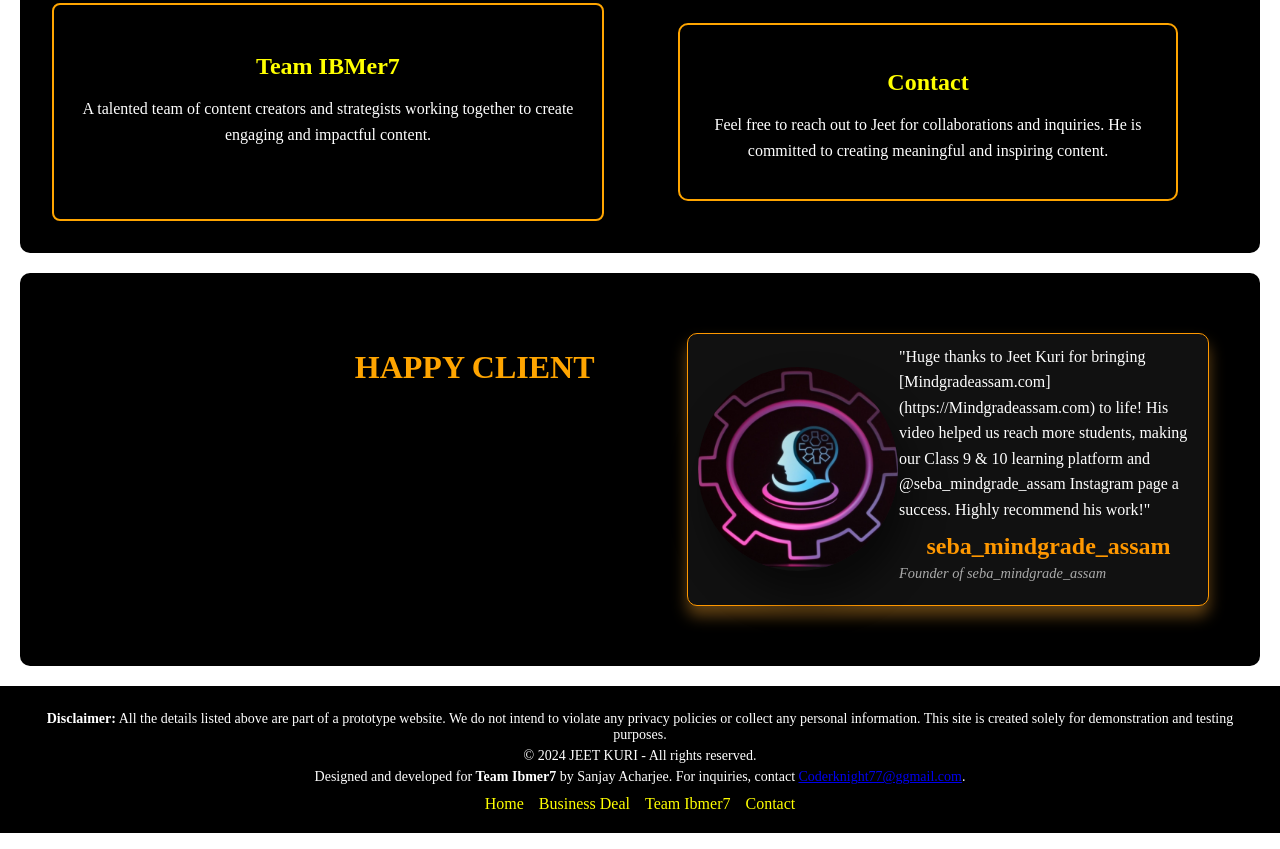
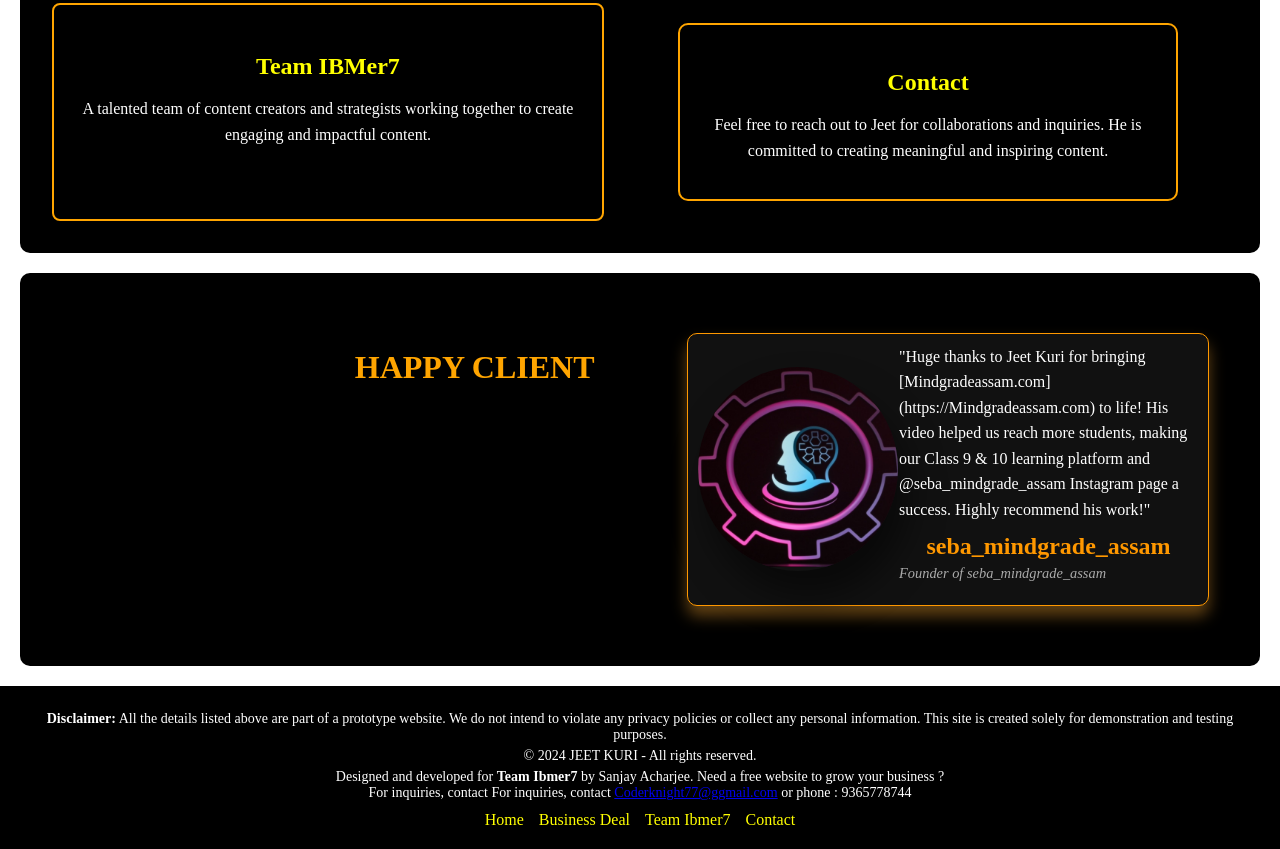
Before and after one commit to CoderKnight077/Jeet_jk_official-Teamibmer7, a plain HTML site: page index.html in a window 1280 px wide. Shown: the part 835-1684 px from the top of the page. Drawn offline with Linux system fonts and the light colour scheme.

Commit message:
Update index.html

```diff
--- a/index.html
+++ b/index.html
@@ -129,8 +129,10 @@
           </p>
           <p>© 2024 JEET KURI - All rights reserved.</p>
           <p>
-            Designed and developed for <strong>Team Ibmer7</strong> by Sanjay Acharjee. For inquiries, contact
-            <a href="mailto:coderknight77@ggmail.com"> Coderknight77@ggmail.com</a>.
+            Designed and developed for <strong>Team Ibmer7</strong> by Sanjay Acharjee. Need a free website to grow your business ? <br>
+
+            For inquiries, contact  For inquiries, contact
+            <a href="mailto:coderknight77@ggmail.com"> Coderknight77@ggmail.com</a> or phone : 9365778744
           </p>
         </div>
         <div class="footer-links">
```
